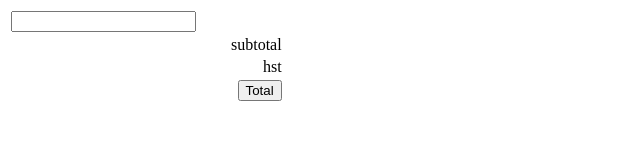
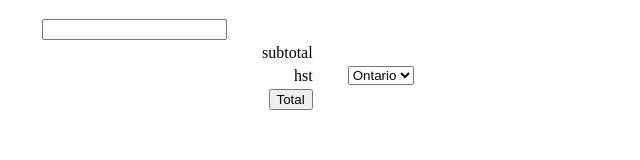
Before and after one commit to doaaanwar/tdd, a plain HTML site: page index.html in a window 1280 px wide. Shown: the whole page, without its empty margins (0-640 px from the left). Drawn offline with Linux system fonts and the light colour scheme.

Commit message:
rinkle chunking with formatting

```diff
--- a/index.html
+++ b/index.html
@@ -1,17 +1,52 @@
 <style>
-    td, #tape{
-        text-align:right;
-        padding-right:2em;
+    td,
+    #tape {
+        text-align: right;
+        padding-left: 2em;
     }
+    #tape,
+    td:first-child{
+        width: 11em;
+    }
+    #tape,tdinput[type="text"] {
+        margin-bottom: 1em;
+    }
+
 </style>
 
 <div id="tape"></div>
 <form id="addingmachine">
     <table>
-    <tr><td><input type="" id="current" /></td></tr>
-    <tr><td id="subtotal"></td><td>subtotal</td></tr>
-    <tr><td id="hst"></td><td>hst</td></tr>
-    <tr><td id="total"></td><td><input type="submit" value="Total" /></td></tr>
+        <tr>
+            <td>
+                <input type="text" id="current" />
+            </td>
+        </tr>
+        <tr>
+            <td id="subtotal"></td>
+            <td>subtotal</td>
+        </tr>
+        <tr>
+            <td id="hst"></td>
+            <td>hst</td>
+            <td>
+                <select id="province">
+                    <option value="ON">Ontario
+                    </option>
+                    <option value="AB">Alberta
+                    </option>
+                </select>
+            </td>
+
+
+
+        </tr>
+        <tr>
+            <td id="total"></td>
+            <td>
+                <input type="submit" value="Total" />
+            </td>
+        </tr>
     </table>
 </form>
 <script data-main="js/app" src="//cdnjs.cloudflare.com/ajax/libs/require.js/2.1.15/require.min.js"></script>
--- a/js/app.js
+++ b/js/app.js
@@ -10,9 +10,9 @@ require(
     function (jQuery, calculateHst) {
         var nTotal = 0;
         jQuery("#addingmachine").submit(function () {
-            nVal = Number(jQuery("#current").val());
+            var nVal = Number(jQuery("#current").val());
             nTotal += nVal;
-            var nHst = calculateHst(nTotal);
+            var nHst = calculateHst(nTotal, jQuery("#province").val());
             jQuery("#tape").append(nVal.toFixed(2) + "<br />");
             jQuery("#current").val("");
             jQuery("#hst").html(nHst);
```
